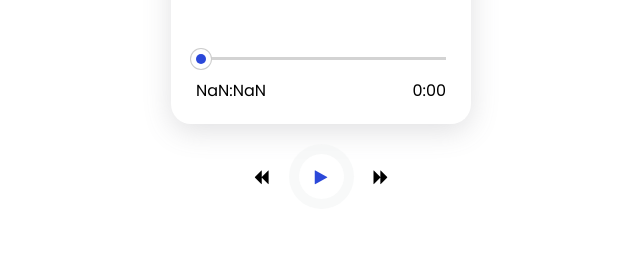
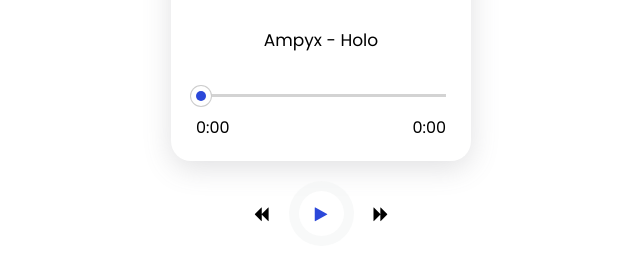
Before and after one commit to Quocdev03/MP3-Player, a plain HTML site: page index.html in a window 1280 px wide. Shown: the part 298-558 px from the top of the page, without its empty margins (319-959 px from the left). Drawn offline with Linux system fonts and the light colour scheme.

Commit message:
complete UI

```diff
--- a/app.css
+++ b/app.css
@@ -107,6 +107,12 @@ body {
    }
 }
 
+.song-name {
+   font-size: 17px;
+   font-weight: 500;
+   margin: 10px 0;
+}
+
 .progress {
    margin-bottom: 20px;
    margin-top: 25px;
--- a/index.html
+++ b/index.html
@@ -23,6 +23,7 @@
                src="https://cdn.dribbble.com/users/3960463/screenshots/14630140/media/c79331860d7ca1b97430a4888617f428.png?compress=1&resize=800x600"
                alt="" class="player-image" />
          </div>
+         <h1 class="song-name">Ampyx - Holo</h1>
          <div class="progress">
             <input type="range" id="progress-bar" min="0" max="" value="0" class="bar" />
             <audio src="./files/holo.mp3" id="song"></audio>
--- a/starter.js
+++ b/starter.js
@@ -1,14 +1,16 @@
 window.addEventListener("load", function () {
    const song = document.querySelector("#song");
+   const songName = document.querySelector(".song-name");
    const playButton = document.querySelector(".player-play");
    const prevButton = document.querySelector(".player-prev");
    const nextButton = document.querySelector(".player-next");
    const playerduration = document.querySelector(".player-duration");
    const remaining = document.querySelector(".player-remaining");
-   const bar = document.querySelector("#progress-bar");
+   const progressbar = document.querySelector("#progress-bar");
    const playerImage = document.querySelector(".player-image");
    let playing = true;
-   const list = ["holo.mp3", "summer.mp3", "home.mp3", "spark.mp3", "dreams.mp3", "WhereWeStarted.mp3"];
+   const listMusic = ["holo.mp3", "summer.mp3", "home.mp3", "spark.mp3", "dreams.mp3", "WhereWeStarted.mp3"];
+   const listSongName = ["Ampyx - Holo", "Last Summer", "Home", "Vexento - Spark", "Lost Sky - Dreams", "Lost Sky - Where We Started"];
    let songIndex = 0;
    playButton.addEventListener("click", handleMusicPlay);
    nextButton.addEventListener("click", function () {
@@ -25,21 +27,25 @@ window.addEventListener("load", function () {
       if (direction === 1) {
          // next music
          songIndex++;
-         if (songIndex > list.length - 1) {
+         if (songIndex > listMusic.length - 1) {
             songIndex = 0;
             return;
          }
+         // ListSongName[songIndex]
+         songName.textContent = listSongName[songIndex];
          // list[songIndex]
-         song.setAttribute("src", `./files/${list[songIndex]}`);
+         song.setAttribute("src", `./files/${listMusic[songIndex]}`);
          playing = true;
          handleMusicPlay();
       } else if (direction === -1) {
          songIndex--;
          if (songIndex < 0) {
-            songIndex = list.length - 1;
+            songIndex = listMusic.length - 1;
          }
+         // ListSongName[songIndex]
+         songName.textContent = listSongName[songIndex];
          // list[songIndex]
-         song.setAttribute("src", `./files/${list[songIndex]}`);
+         song.setAttribute("src", `./files/${listMusic[songIndex]}`);
          playing = true;
          handleMusicPlay();
       }
@@ -58,12 +64,28 @@ window.addEventListener("load", function () {
       }
    }
    function displayTimer() {
+      const { duration, currentTime } = song;
+      progressbar.max = duration;
+      progressbar.value = currentTime;
       // const duration = song.duration;
       // const currentTime = song.currentTime;
-      const { duration, currentTime } = song;
-      const minutes = Math.floor(Math.ceil(duration) / 60);
-      const second = parseInt(duration) - minutes * 60;
-      playerduration.textContent = `${minutes}:${second}`;
+      remaining.textContent = formatTimer(currentTime);
+      if (!duration) {
+         playerduration.textContent = "0:00";
+      } else {
+         playerduration.textContent = formatTimer(duration);
+      }
    }
-   const timer = setInterval(displayTimer, 1000);
+   function formatTimer(number) {
+      const minutes = Math.floor(number / 60);
+      const seconds = Math.floor(number) - minutes * 60;
+      return `${minutes}:${seconds < 10 ? "0" + seconds : seconds}`;
+   }
+   progressbar.addEventListener("change", handleDragProgressBar);
+   function handleDragProgressBar() {
+      song.currentTime = progressbar.value;
+   }
+   displayTimer();
+   const timer = setInterval(displayTimer, 500);
 });
+//267
```
